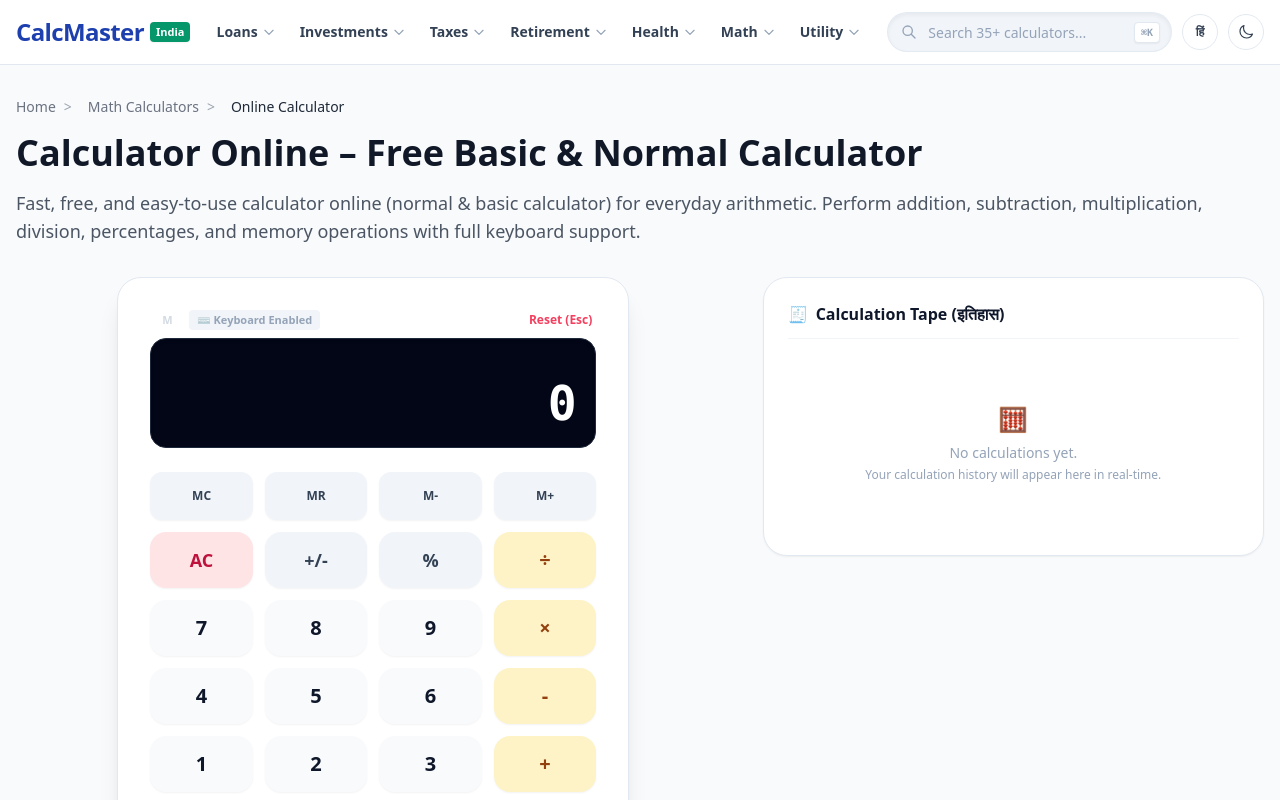
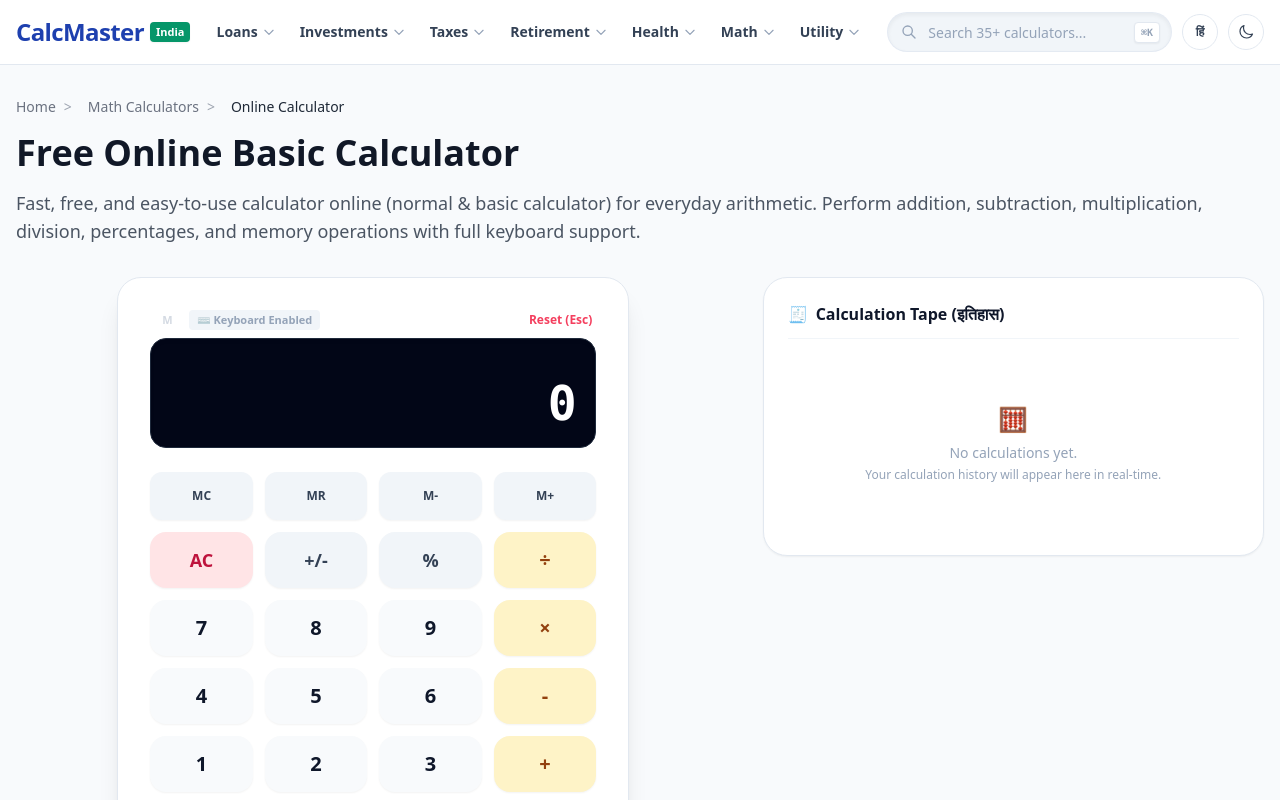
Before and after one commit to rohitstudy70-arch/calculator, a Next.js app: page /calculator in a window 1280 px wide. Shown: the top 800 px of the page. Built offline with nearby package versions, Linux system fonts and the light colour scheme.

Commit message:
chore(content): update h1 and meta description for basic calculator

```diff
--- a/src/data/calculator-content/basic-calculator.ts
+++ b/src/data/calculator-content/basic-calculator.ts
@@ -1,9 +1,8 @@
 export const basicCalculatorContent = {
   en: {
     pageTitle: 'Calculator Online - Basic & Indian Tools Hub | CalcMaster',
-    metaDescription:
-      'Free online calculator for quick math, plus Indian tools: In-Hand Salary, EMI, SIP, GST & Land unit conversion. Clean, fast & mobile-friendly calculator.',
-    h1: 'Calculator Online – Free Basic & Normal Calculator',
+    h1: 'Free Online Basic Calculator',
+    metaDescription: 'Free basic calculator online for addition, subtraction, multiplication and division. Calculate instantly with CalcMaster, anytime and anywhere.',
     introText:
       'Fast, free, and easy-to-use calculator online (normal & basic calculator) for everyday arithmetic. Perform addition, subtraction, multiplication, division, percentages, and memory operations with full keyboard support.',
     howToUse: [
```
